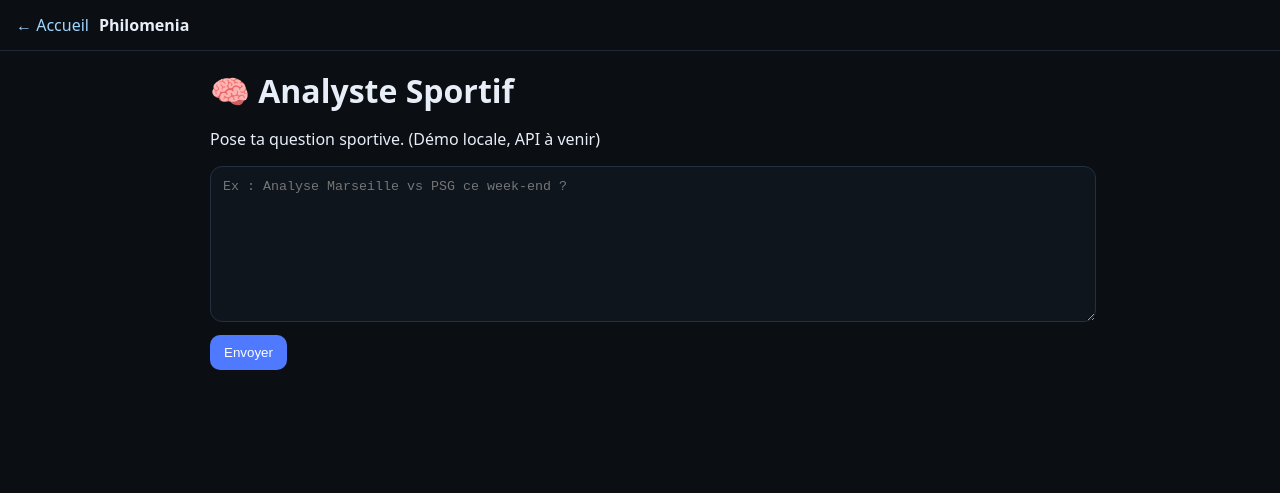
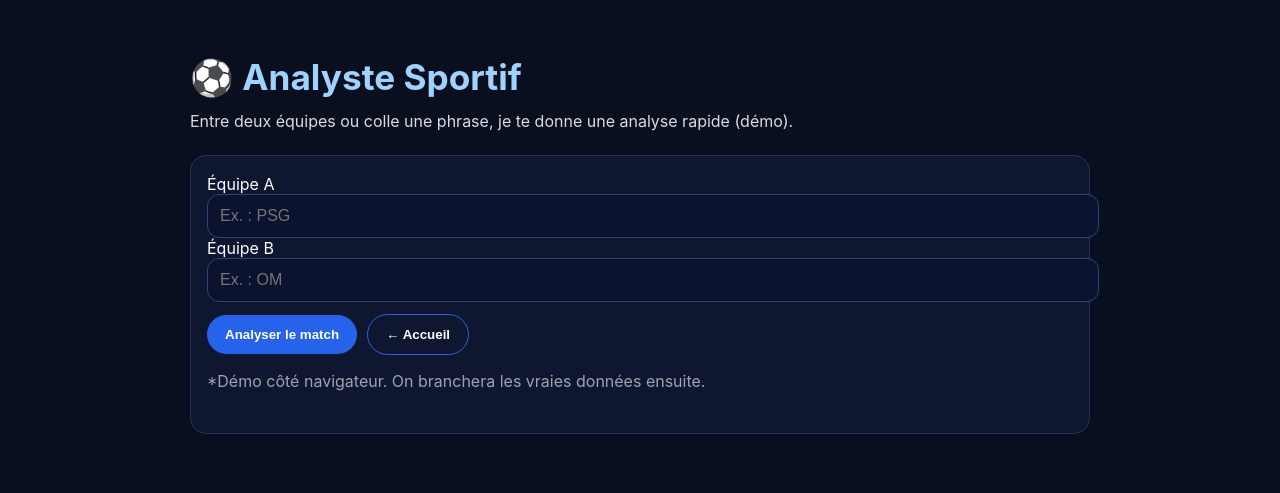
Before and after one commit to philomenenumerologie-beep/Philom-ne-IA, a plain HTML site: page Analyste Sportif.html in a window 1280 px wide. Drawn offline with Linux system fonts and the light colour scheme.

Commit message:
Refactor HTML structure and styles for Analyste Sportif

```diff
--- a/Analyste Sportif.html
+++ b/Analyste Sportif.html
@@ -1,88 +1,61 @@
-<!doctype html>
+<!DOCTYPE html>
 <html lang="fr">
 <head>
-  <meta charset="utf-8">
-  <meta name="viewport" content="width=device-width,initial-scale=1">
-  <title>Philomenia — Analyste Sportif</title>
+  <meta charset="UTF-8" />
+  <meta name="viewport" content="width=device-width, initial-scale=1" />
+  <title>Analyste Sportif • Philomenia</title>
   <style>
-    body {
-      margin: 0;
-      background: #0b0f14;
-      color: #e7eef7;
-      font-family: system-ui, sans-serif;
-    }
-    .header {
-      display: flex;
-      gap: 10px;
-      align-items: center;
-      padding: 14px 16px;
-      border-bottom: 1px solid #1f2937;
-    }
-    a {
-      color: #9dd5ff;
-      text-decoration: none;
-    }
-    .main {
-      max-width: 860px;
-      margin: 18px auto;
-      padding: 0 16px;
-    }
-    h1 {
-      margin: 12px 0 8px;
-    }
-    textarea {
-      width: 100%;
-      min-height: 130px;
-      background: #0f151d;
-      color: #e7eef7;
-      border: 1px solid #223042;
-      border-radius: 12px;
-      padding: 12px;
-    }
-    button {
-      background: #4f79ff;
-      color: #fff;
-      border: 0;
-      border-radius: 10px;
-      padding: 10px 14px;
-      cursor: pointer;
-      margin-top: 8px;
-    }
-    ul {
-      list-style: none;
-      padding: 0;
-      margin: 16px 0 40px;
-    }
-    li {
-      background: #111826;
-      border: 1px solid #223042;
-      border-radius: 12px;
-      padding: 10px;
-      margin-top: 8px;
-    }
+    body{margin:0;background:#0a0f1f;color:#fff;font-family:Inter,system-ui,Arial}
+    .wrap{max-width:900px;margin:0 auto;padding:56px 20px}
+    h1{font-size:2.2rem;margin:0 0 12px;color:#9fd3ff}
+    p.lead{opacity:.85;margin:0 0 24px}
+    .card{background:#0f1630;border:1px solid #21335a;border-radius:16px;padding:18px 16px;margin-top:18px}
+    textarea,input,select{width:100%;border-radius:12px;border:1px solid #2b447a;background:#0b1330;color:#fff;padding:12px;font-size:16px;outline:none}
+    .row{display:flex;gap:10px;align-items:center;margin-top:12px;flex-wrap:wrap}
+    button{background:#2563eb;border:0;color:#fff;padding:12px 18px;border-radius:999px;font-weight:700;cursor:pointer}
+    .out{margin-top:16px;line-height:1.5}
+    a{color:#9fd3ff;text-decoration:none}
   </style>
 </head>
 <body>
-  <div class="header">
-    <a href="index.html">← Accueil</a>
-    <strong>Philomenia</strong>
+  <div class="wrap">
+    <h1>⚽ Analyste Sportif</h1>
+    <p class="lead">Entre deux équipes ou colle une phrase, je te donne une analyse rapide (démo).</p>
+
+    <div class="card">
+      <label>Équipe A</label>
+      <input id="a" placeholder="Ex. : PSG">
+      <label style="margin-top:8px">Équipe B</label>
+      <input id="b" placeholder="Ex. : OM">
+      <div class="row">
+        <button id="analyze">Analyser le match</button>
+        <a href="index.html"><button type="button" style="background:transparent;border:1px solid #2563eb">← Accueil</button></a>
+      </div>
+      <div id="out" class="out"></div>
+      <p class="lead" style="opacity:.6">*Démo côté navigateur. On branchera les vraies données ensuite.</p>
+    </div>
   </div>
-  <main class="main">
-    <h1>🧠 Analyste Sportif</h1>
-    <p>Pose ta question sportive. (Démo locale, API à venir)</p>
-    <textarea id="txt" placeholder="Ex : Analyse Marseille vs PSG ce week-end ?"></textarea>
-    <button id="send">Envoyer</button>
-    <ul id="history"></ul>
-  </main>
+
   <script>
-    document.getElementById("send").onclick = () => {
-      const t = document.getElementById("txt");
-      const q = t.value.trim();
-      if (!q) return alert("Écris ta question.");
-      const li = document.createElement("li");
-      li.textContent = "Analyse (démo) : " + q;
-      document.getElementById("history").prepend(li);
-      t.value = "";
+    const patterns = [
+      (a,b)=>`${a} domine la possession mais ${b} est dangereux en transitions rapides.`,
+      (a,b)=>`Le milieu de ${a} semble plus structuré; ${b} compense par l'intensité et les coups de pied arrêtés.`,
+      (a,b)=>`Match équilibré : xG proches attendus. L’avantage irait légèrement à ${a} s’il concrétise tôt.`,
+      (a,b)=>`${b} a une meilleure forme récente, mais ${a} a l’avantage tactique si le pressing est coordonné.`,
+      (a,b)=>`Clé du match : largeur et centres. ${a} devra contrôler les côtés, ${b} chercher le second ballon.`
+    ];
+    const who = (a,b)=>Math.random()<0.52 ? a : b;
+
+    document.getElementById('analyze').onclick = ()=>{
+      const A = (document.getElementById('a').value||'Équipe A').trim();
+      const B = (document.getElementById('b').value||'Équipe B').trim();
+      const take = patterns[Math.floor(Math.random()*patterns.length)](A,B);
+      const winner = who(A,B);
+      document.getElementById('out').innerHTML = `
+        <strong>Aperçu tactique :</strong> ${take}<br><br>
+        <strong>Joueur-clé :</strong> impact des milieux dans la première relance.<br>
+        <strong>Tendance score (démo) :</strong> ${winner} 1–0 / 2–1.
+      `;
     };
   </script>
 </body>
```
